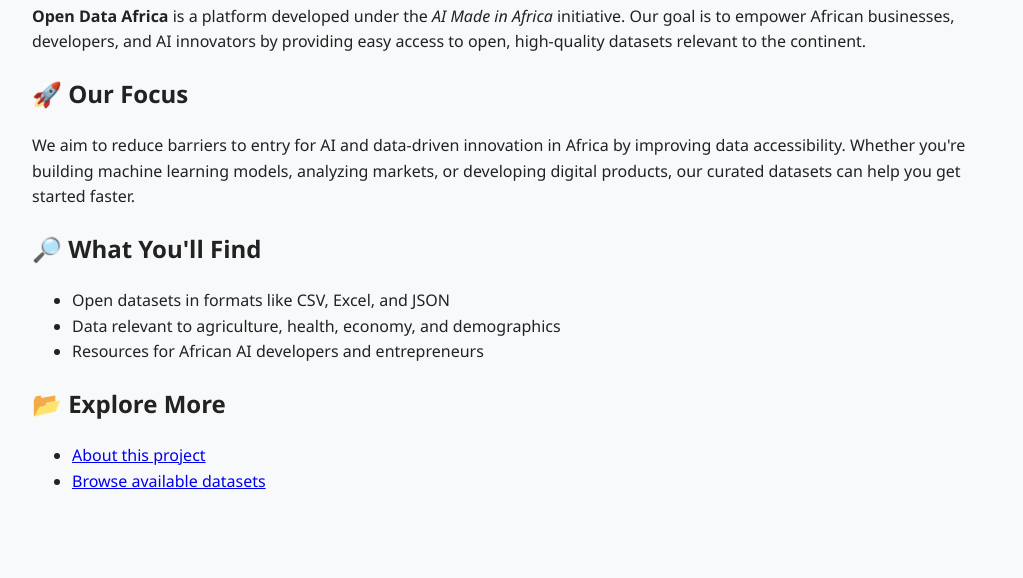
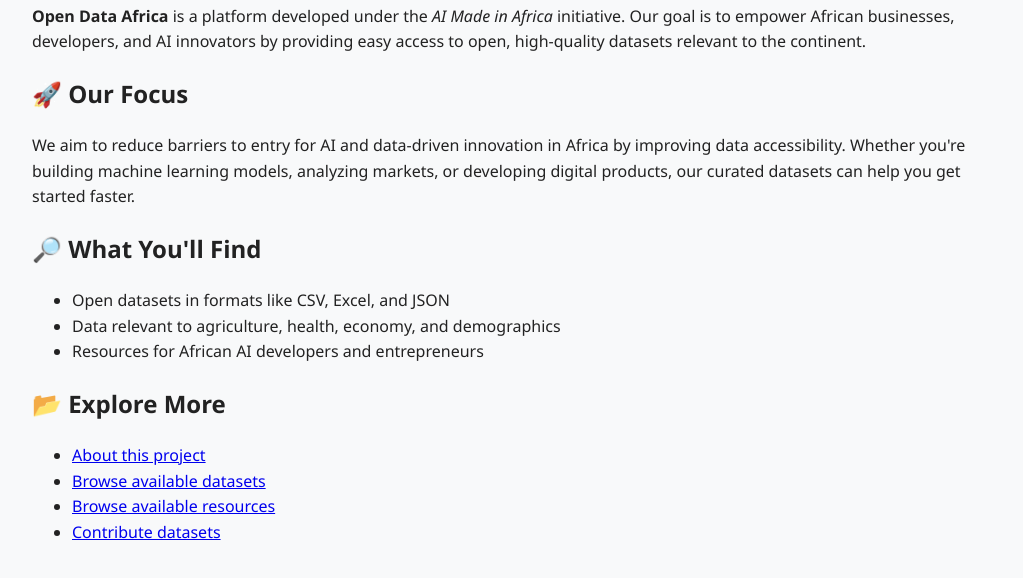
Before and after one commit to open-data-africa/open-data-africa.github.io, a plain HTML site: page index.html in a window 1280 px wide. Shown: the part 156-734 px from the top of the page, without its empty margins (128-1151 px from the left). Drawn offline with Linux system fonts and the light colour scheme.

Commit message:
Update index.html

```diff
--- a/index.html
+++ b/index.html
@@ -76,6 +76,10 @@
       <ul>
         <li><a href="about.html">About this project</a></li>
         <li><a href="datasets.html">Browse available datasets</a></li>
+        <li><a href="resources.html">Browse available resources</a></li>
+        <li><a href="contribute.html">Contribute datasets</a></li>
+
+
       </ul>
     </section>
   </main>
```
